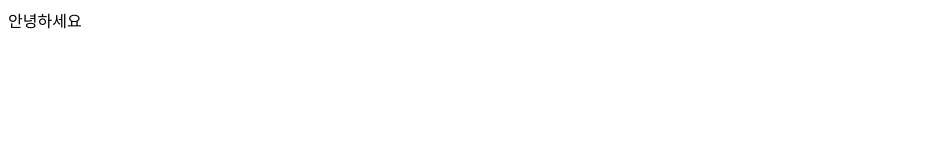
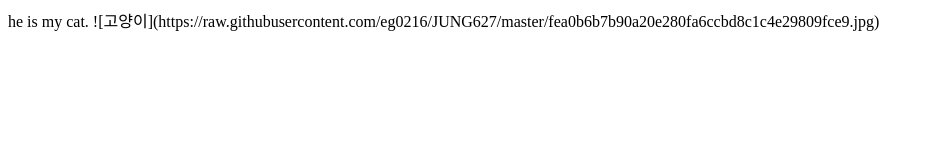
Before and after one commit to eg0216/JUNG627, a plain HTML site: page index.html in a window 1280 px wide. Shown: the whole page, without its empty margins (0-934 px from the left). Drawn offline with Linux system fonts and the light colour scheme.

Commit message:
Update index.html

```diff
--- a/index.html
+++ b/index.html
@@ -1,9 +1,11 @@
 <html>
   <head>
-    <title> hi welcome
+    <title>
+      hi welcome!
     </title>
   </head>
   <body>
-     안녕하세요
+     he is my cat.
+    ![고양이](https://raw.githubusercontent.com/eg0216/JUNG627/master/fea0b6b7b90a20e280fa6ccbd8c1c4e29809fce9.jpg)
   </body>
 </html>
```
